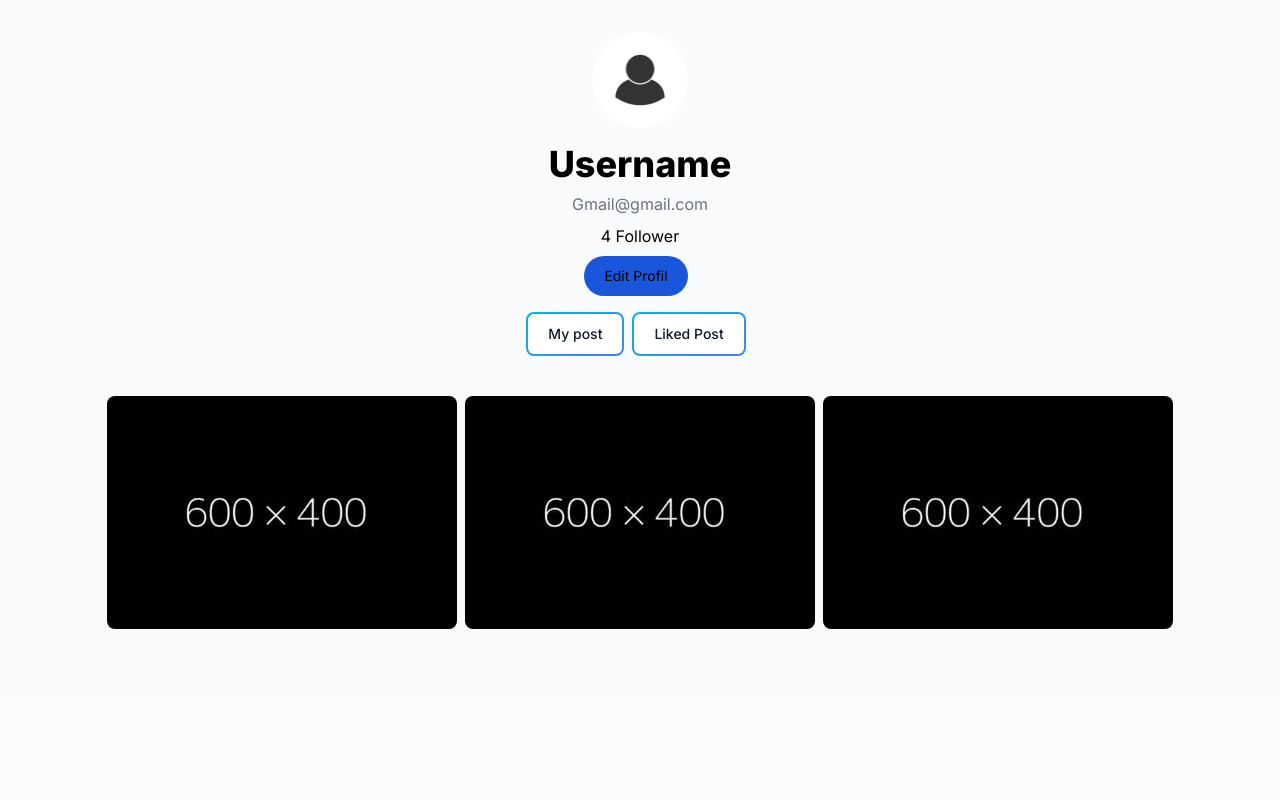
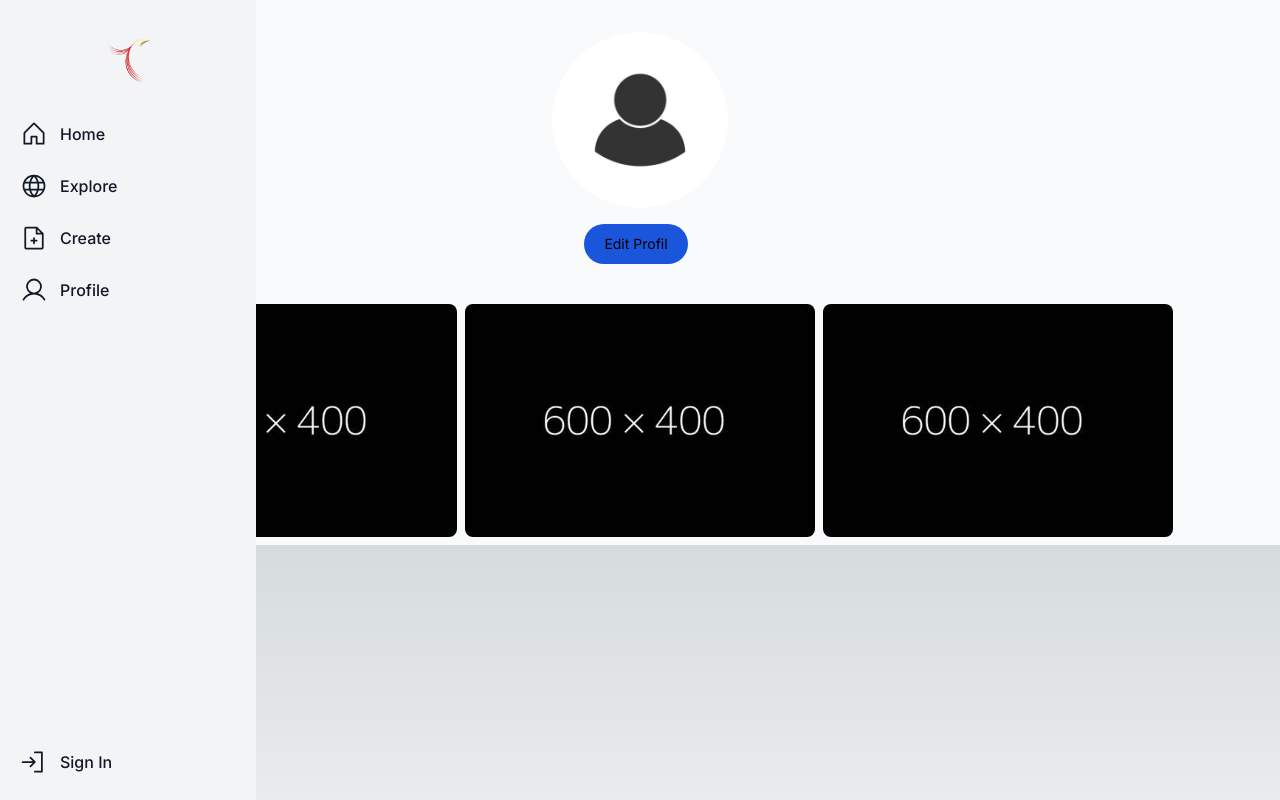
Before and after one commit to Yanzz231/Cendrawasih, a Next.js app: page /profile in a window 1280 px wide. Built offline with nearby package versions, Linux system fonts and the light colour scheme.

Commit message:
Update Profile

```diff
--- a/src/app/layout.jsx
+++ b/src/app/layout.jsx
@@ -11,7 +11,7 @@ export const metadata = {
 export default function RootLayout({ children }) {
   return (
     <html lang="en">
-      <body className={`${inter.className} bg-gray-50`}>{children}</body>
+      <body className={`${inter.className}`}>{children}</body>
     </html>
   );
 }
--- a/src/app/profile/page.jsx
+++ b/src/app/profile/page.jsx
@@ -1,42 +1,26 @@
+import Profile from "@/component/profile"
+import SideBar from "@/component/sidebar"
 import Image from "next/image"
 
 export default function page() {
     return (
+        <>
+            <SideBar />
+
             <div className="bg-gray-50">
-            <div class="justify-center flex">
-                <Image class="rounded-full w-24 h-24 mt-8 justify-center flex text-center" src="/image/user.jpg" width={350} height={350} alt="image description" />
+                <Profile />
+
+                <div>
+                    <div className="justify-center flex gap-2">
+                        <div className="grid grid-cols-2 md:grid-cols-3 gap-2">
+                            <div>
+                                <Image className=" h-auto max-w-full rounded-lg mt-8 justify-center flex text-center" src="/image/Dummy.jpg" width={350} height={350} alt="image description" />
                             </div>
                             <div>
-                <p class="text-4xl font-extrabold text-center mt-4">Username</p>
-                <p class="text-2x1 text-gray-500 text-center mt-2">Gmail@gmail.com</p>
-                <p class="text-3x1 text-bold text-center mt-2">4 Follower</p>
-            </div>
-            <div class=" flex justify-center mt-2">
-                <button type="button" class="text-black bg-blue-700 hover:bg-blue-800 focus:ring-4 focus:ring-blue-300 font-md rounded-full text-sm me-2 mb-2 px-5 py-2.5 text-center ">Edit Profil</button>
-            </div>
-            <div class="text-center justify-center mt-2">
-                <button class="relative inline-flex items-center justify-center p-0.5 mb-2 me-2 overflow-hidden text-sm font-medium text-gray-900 rounded-lg group bg-gradient-to-br from-cyan-500 to-blue-500 group-hover:from-cyan-500 group-hover:to-blue-500 hover:text-black dark:text-black focus:ring-4 focus:outline-none focus:ring-cyan-200 dark:focus:ring-cyan-800">
-                    <span class="relative px-5 py-2.5 transition-all ease-in duration-75 bg-white dark:bg-gray-900 rounded-md group-hover:bg-opacity-0">
-                        My post
-                    </span>
-                </button>
-                <button class="relative inline-flex items-center justify-center p-0.5 mb-2 me-2 overflow-hidden text-sm font-medium text-gray-900 rounded-lg group bg-gradient-to-br from-cyan-500 to-blue-500 group-hover:from-cyan-500 group-hover:to-blue-500 hover:text-black dark:text-black focus:ring-4 focus:outline-none focus:ring-cyan-200 dark:focus:ring-cyan-800">
-                    <span class="relative px-5 py-2.5 transition-all ease-in duration-75 bg-white dark:bg-gray-900 rounded-md group-hover:bg-opacity-0">
-                        Liked Post
-                    </span>
-                </button>
+                                <Image className=" h-auto max-w-full rounded-lg mt-8 justify-center flex text-center" src="/image/Dummy.jpg" width={350} height={350} alt="image description" />
                             </div>
                             <div>
-                <div class="justify-center flex gap-2">
-                    <div class="grid grid-cols-2 md:grid-cols-3 gap-2">
-                        <div>
-                            <Image class=" h-auto max-w-full rounded-lg mt-8 justify-center flex text-center" src="/image/Dummy.jpg" width={350} height={350} alt="image description" />
-                        </div>
-                        <div>
-                            <Image class=" h-auto max-w-full rounded-lg mt-8 justify-center flex text-center" src="/image/Dummy.jpg" width={350} height={350} alt="image description" />
-                        </div>
-                        <div>
-                            <Image class=" h-auto max-w-full rounded-lg mt-8 justify-center flex text-center" src="/image/Dummy.jpg" width={350} height={350} alt="image description" />
+                                <Image className=" h-auto max-w-full rounded-lg mt-8 justify-center flex text-center" src="/image/Dummy.jpg" width={350} height={350} alt="image description" />
                             </div>
                             <div>
                             </div>
@@ -44,5 +28,6 @@ export default function page() {
                     </div>
                 </div>
             </div>
+        </>
     )
 }
--- /dev/null
+++ b/src/component/profile.jsx
@@ -0,0 +1,48 @@
+"use client"
+
+import Image from "next/image"
+import { useState, useEffect } from "react"
+
+
+export default function Profile() {
+
+    const [user, setUser] = useState([])
+
+    const checkUser = async (user, pass) => {
+        const data = { username: user, password: pass }
+        const response = await fetch("/api/signin", {
+            method: "POST",
+            body: JSON.stringify(data)
+        })
+
+        const postData = await response.json()
+        if (postData.status) {
+            setUser(postData.data[0])
+        }
+    }
+
+    useEffect(() => {
+
+        const getAccount = localStorage.getItem('username');
+        const getPassword = localStorage.getItem('password');
+
+        if (getAccount !== null || getPassword !== null) {
+            checkUser(getAccount, getPassword)
+        }
+    }, [])
+
+    return (
+        <>
+            <div className="justify-center flex">
+                <Image className="rounded-full w-44 h-44 mt-8 justify-center flex text-center" src="/image/user.jpg" width={350} height={350} alt="image description" />
+            </div>
+            <div>
+                <p className="text-4xl font-extrabold text-center mt-4 text-black">{user.username}</p>
+                <p className="text-2x1 text-gray-500 text-center mt-2">{user.email}</p>
+            </div>
+            <div className=" flex justify-center mt-2">
+                <button type="button" className="text-black bg-blue-700 hover:bg-blue-800 focus:ring-4 focus:ring-blue-300 font-md rounded-full text-sm me-2 mb-2 px-5 py-2.5 text-center ">Edit Profil</button>
+            </div>
+        </>
+    )
+}
```
Lines whose indentation alone changed are shown as unchanged.
